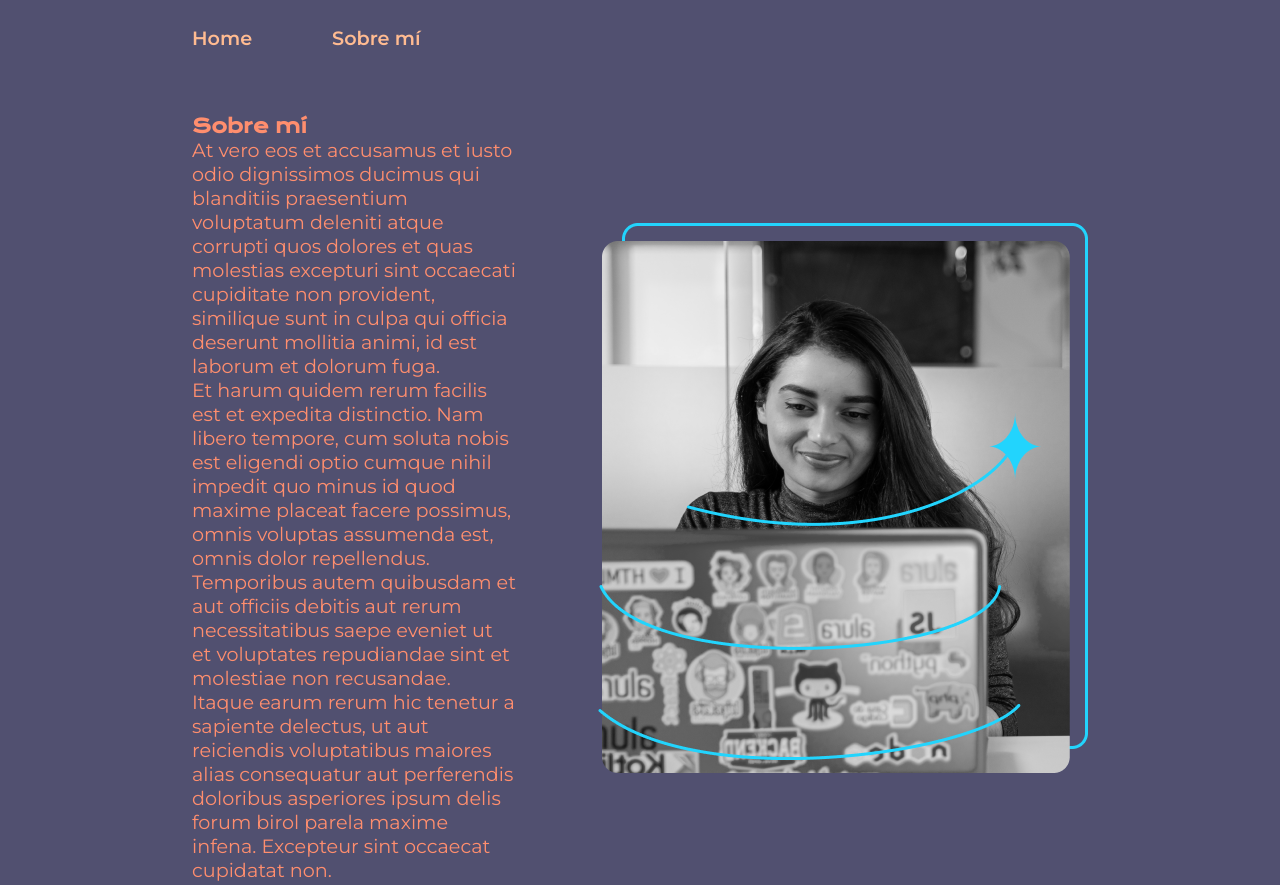
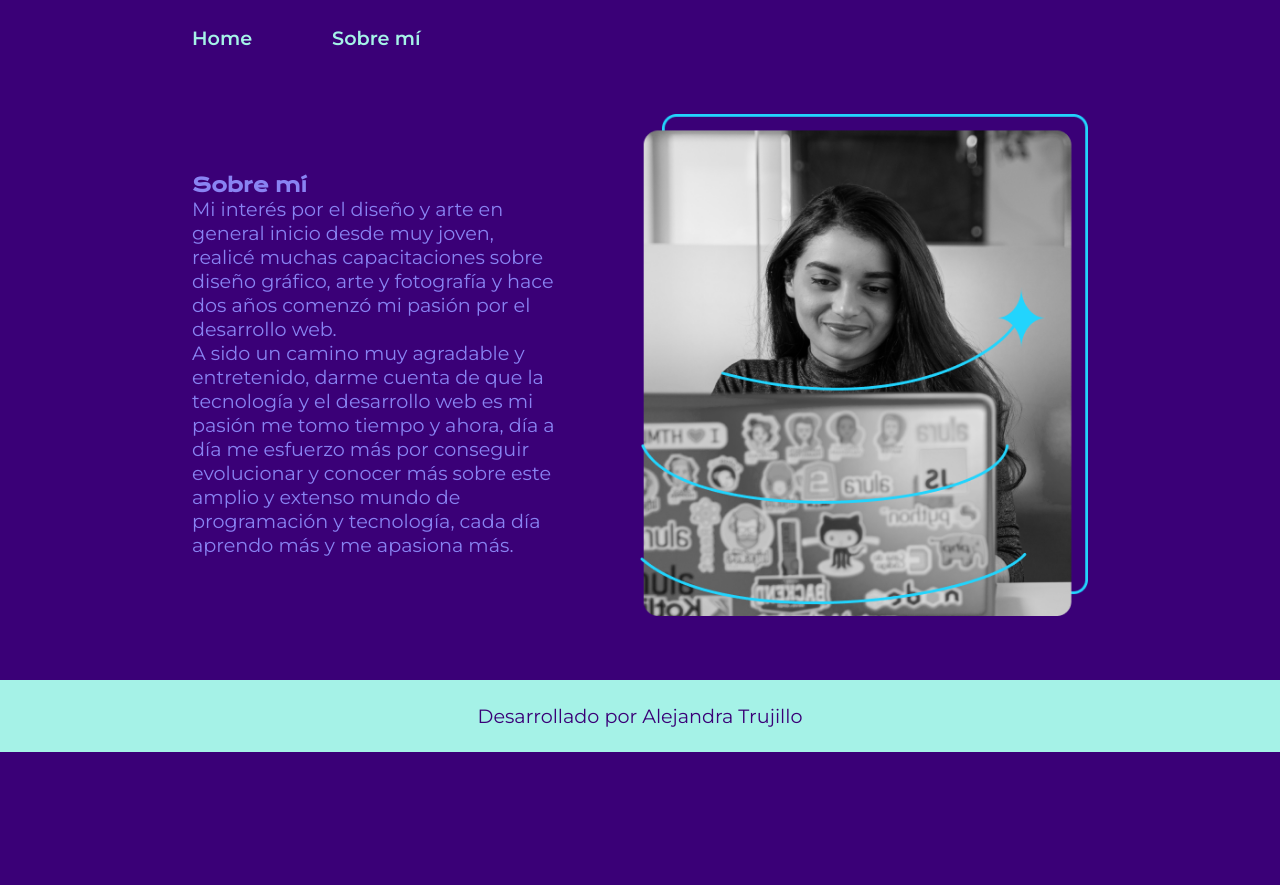
Before and after one commit to alejatg91/portafolio2, a plain HTML site: page about.html in a window 1280 px wide. Shown: the top 885 px of the page. After the commit the page ends 800 px from the top, so only its background shows below. Drawn offline with nearby package versions, Linux system fonts and the light colour scheme.

Commit message:
Creando el portafolio

```diff
--- a/Style/style.css
+++ b/Style/style.css
@@ -1,10 +1,10 @@
 @import url('https://fonts.googleapis.com/css2?family=Krona+One&family=Montserrat:ital,wght@0,100..900;1,100..900&display=swap');
 
 :root{
-    --color-primario: #515070;
-    --color-secundario: #FF8E6E;
-    --color-terciario: #FFBB91;
-    --color-hover: #F6F6F6;
+    --color-primario: #3A0077;
+    --color-secundario: #8983F3;
+    --color-terciario: #A5F2E7;
+    --color-hover: #FFFCEA;
     --fuente-montserrat: "Montserrat", sans-serif;
     --fuente-krona: "Krona One", sans-serif;
 }
--- a/about.html
+++ b/about.html
@@ -17,11 +17,11 @@
 
         <section class="presentacion__contenido">
             <h1 class="presentacion__contenido_titulo">Sobre mí</h1>
-                <p class="presentacion__contenido_texto">At vero eos et accusamus et iusto odio dignissimos ducimus qui blanditiis praesentium voluptatum deleniti atque corrupti quos dolores et quas molestias excepturi sint occaecati cupiditate non provident, similique sunt in culpa qui officia deserunt mollitia animi, id est laborum et dolorum fuga.</p>
-                <p class="presentacion__contenido_texto">Et harum quidem rerum facilis est et expedita distinctio. Nam libero tempore, cum soluta nobis est eligendi optio cumque nihil impedit quo minus id quod maxime placeat facere possimus, omnis voluptas assumenda est, omnis dolor repellendus. Temporibus autem quibusdam et aut officiis debitis aut rerum necessitatibus saepe eveniet ut et voluptates repudiandae sint et molestiae non recusandae. Itaque earum rerum hic tenetur a sapiente delectus, ut aut reiciendis voluptatibus maiores alias consequatur aut perferendis doloribus asperiores ipsum delis forum birol parela maxime infena. Excepteur sint occaecat cupidatat non.
+                <p class="presentacion__contenido_texto">Mi interés por el diseño y arte en general inicio desde muy joven, realicé muchas capacitaciones sobre diseño gráfico, arte y fotografía y hace dos años comenzó mi pasión por el desarrollo web.</p>
+                <p class="presentacion__contenido_texto">A sido un camino muy agradable y entretenido, darme cuenta de que la tecnología y el desarrollo web es mi pasión me tomo tiempo y ahora, día a día me esfuerzo más por conseguir evolucionar y conocer más sobre este amplio y extenso mundo de programación y tecnología, cada día aprendo más y me apasiona más.
                 </p>
         </section>
-            <img src="./Assets/Imagem.png" alt="Foto de Ana desarrollando un proyecto">
+            <img class= "presentacion__imagen" src="./Assets/Imagem.png" alt="Foto de Ana desarrollando un proyecto">
     </main>
     <footer class="footer">
         <p>Desarrollado por Alejandra Trujillo</p>
```
Also changed, not shown: index.html (+1 -1 lines).
